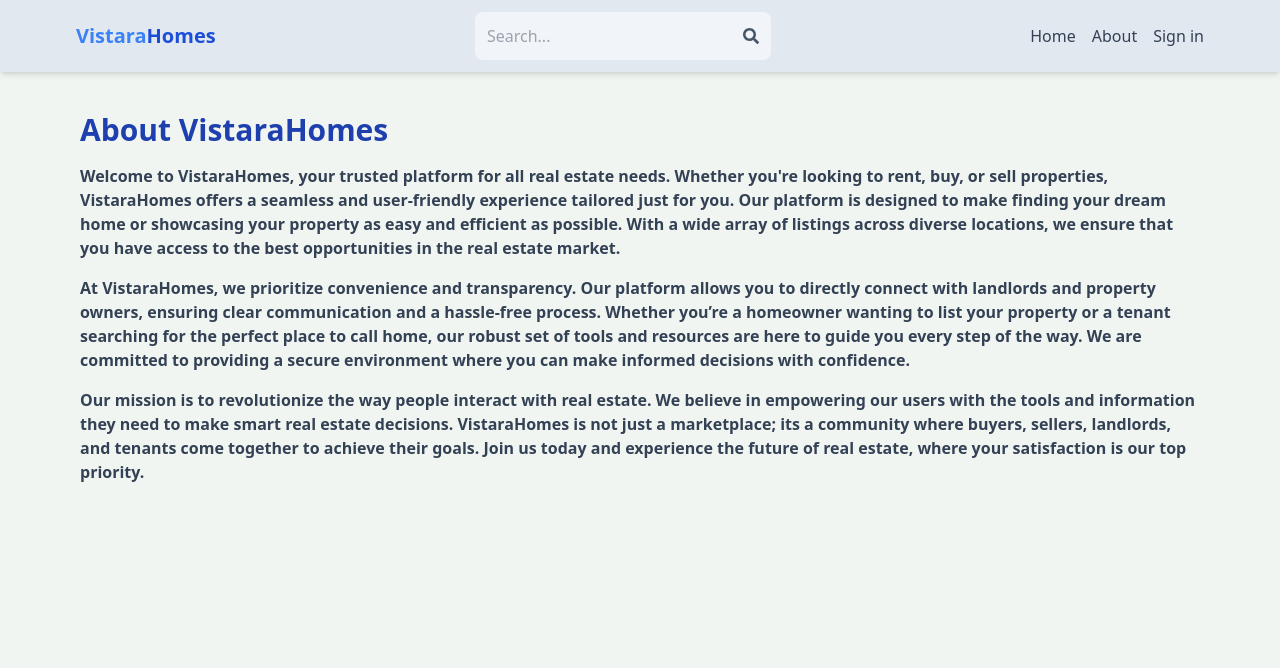
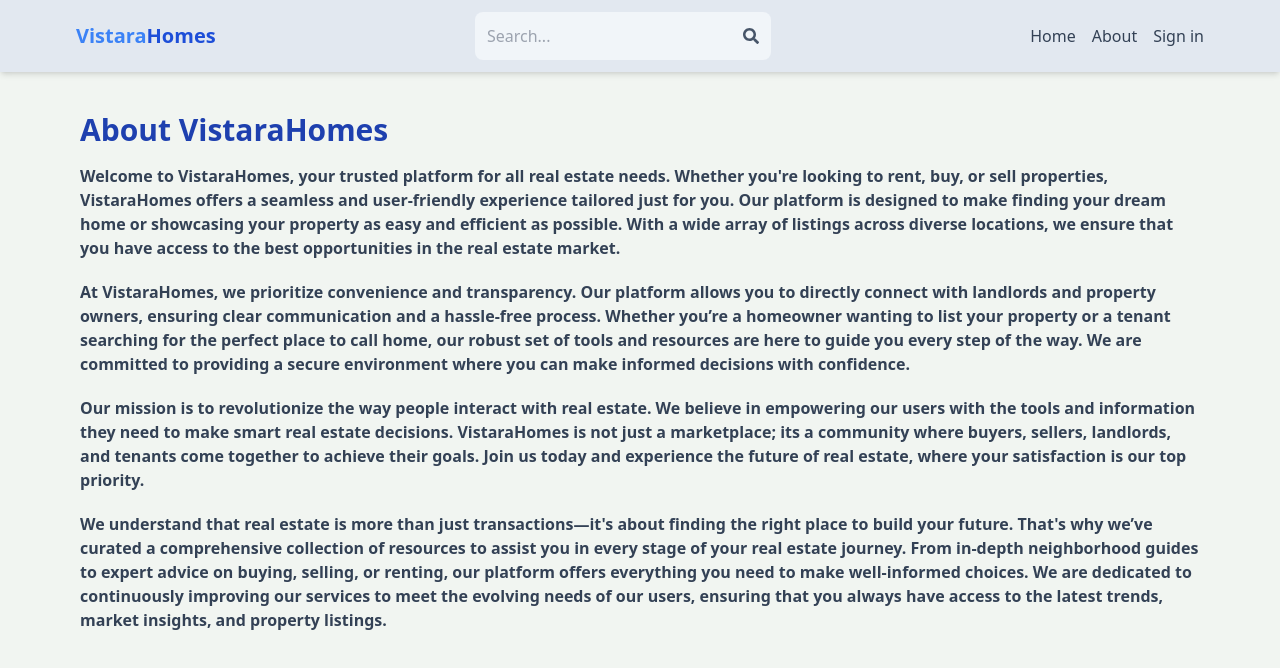
Before and after one commit to naidu-3009/realestate-project-fullstack, a React (Vite) app in the folder client/: page /about in a window 1280 px wide. Shown: the top 668 px of the page. Built offline with nearby package versions, Linux system fonts and the light colour scheme; no server answers.

Commit message:
updated few minor changes

```diff
--- a/client/src/pages/About.jsx
+++ b/client/src/pages/About.jsx
@@ -7,7 +7,7 @@ export default function about() {
         {" "}
         About VistaraHomes
       </h1>
-      <p className="mb-4 text-slate-700 font-semibold">
+      <p className="mb-5 text-slate-700 font-semibold">
         Welcome to VistaraHomes, your trusted platform for all real estate
         needs. Whether you're looking to rent, buy, or sell properties,
         VistaraHomes offers a seamless and user-friendly experience tailored
@@ -16,7 +16,7 @@ export default function about() {
         wide array of listings across diverse locations, we ensure that you have
         access to the best opportunities in the real estate market.
       </p>
-      <p className="mb-4 text-slate-700 font-semibold">
+      <p className="mb-5 text-slate-700 font-semibold">
         At VistaraHomes, we prioritize convenience and transparency. Our
         platform allows you to directly connect with landlords and property
         owners, ensuring clear communication and a hassle-free process. Whether
@@ -26,7 +26,7 @@ export default function about() {
         to providing a secure environment where you can make informed decisions
         with confidence.
       </p>
-      <p className="mb-4 text-slate-700 font-semibold">
+      <p className="mb-5 text-slate-700 font-semibold">
         Our mission is to revolutionize the way people interact with real
         estate. We believe in empowering our users with the tools and
         information they need to make smart real estate decisions. VistaraHomes
@@ -35,6 +35,17 @@ export default function about() {
         today and experience the future of real estate, where your satisfaction
         is our top priority.
       </p>
+      <p className="mb-5 text-slate-700 font-semibold">
+        We understand that real estate is more than just
+        transactions—it's about finding the right place to build your future.
+        That's why we’ve curated a comprehensive collection of resources to
+        assist you in every stage of your real estate journey. From in-depth
+        neighborhood guides to expert advice on buying, selling, or renting, our
+        platform offers everything you need to make well-informed choices. We
+        are dedicated to continuously improving our services to meet the
+        evolving needs of our users, ensuring that you always have access to the
+        latest trends, market insights, and property listings.
+      </p>
     </div>
   );
 }
--- a/client/src/pages/CreateListing.jsx
+++ b/client/src/pages/CreateListing.jsx
@@ -294,7 +294,7 @@ export default function CreateListing() {
                   type="number"
                   id="discountPrice"
                   min="0"
-                  max="5000000"
+                  max="10000000"
                   required
                   className="p-3 border border-gray-300 rounded-lg"
                   onChange={handleChange}
--- a/client/src/pages/Listing.jsx
+++ b/client/src/pages/Listing.jsx
@@ -89,7 +89,7 @@ export default function Listing() {
           )}
           <div className="flex flex-col max-w-4xl mx-auto p-3 my-7 gap-4">
             <p className="text-2xl font-semibold">
-              {Listing.name} - ${" "}
+              {Listing.name} - ₹{" "}
               {Listing.offer
                 ? Listing.discountPrice.toLocaleString("en-US")
                 : Listing.regularPrice.toLocaleString("en-US")}
@@ -105,7 +105,7 @@ export default function Listing() {
               </p>
               {Listing.offer && (
                 <p className="bg-green-900 w-full max-w-[200px] text-white text-center p-1 rounded-md">
-                  ${+Listing.regularPrice - +Listing.discountPrice} OFF
+                  ₹{+Listing.regularPrice - +Listing.discountPrice} OFF
                 </p>
               )}
             </div>
--- a/client/src/pages/Profile.jsx
+++ b/client/src/pages/Profile.jsx
@@ -24,7 +24,7 @@ import { Link } from "react-router-dom";
 export default function Profile() {
   const fileRef = useRef(null);
   const dispatch = useDispatch(); // Initialize dispatch here
-  const [UpdateSuccess, setUpdateSuccess] = useState({});
+  const [UpdateSuccess, setUpdateSuccess] = useState(false);
   const { currentUser, loading, error } = useSelector((state) => state.user);
   const [file, setFile] = useState(undefined);
   const [filePerc, setFilePerc] = useState(0);
@@ -68,6 +68,7 @@ export default function Profile() {
 
   const handleSubmit = async (e) => {
     e.preventDefault();
+    //  setUpdateSuccess(false)
     try {
       dispatch(updateUserStart());
       const res = await fetch(`/api/user/update/${currentUser._id}`, {
@@ -235,9 +236,9 @@ export default function Profile() {
           Sign Out
         </span>
       </div>
-      <p className="text-red-700 mt-5">{error ? error : ""} </p>
-      <p className="text-green-700 mt-5">
-        {UpdateSuccess ? "User is updated successfully" : "  "}
+      <p className='text-red-700 mt-5'>{error ? error : ''}</p>
+      <p className='text-green-700 mt-5'>
+        {UpdateSuccess ? 'User is updated successfully!' : ''}
       </p>
       <button onClick={handleShowListings} className="text-blue-700 w-full">
         Show Listings
--- a/client/src/pages/Search.jsx
+++ b/client/src/pages/Search.jsx
@@ -136,7 +136,7 @@ export default function Search() {
               placeholder="Search..."
               value={sidebardata.searchTerm}
               onChange={handleChange}
-              className="border rounded-lg p-3 w-full"
+              className="border rounded-lg p-3 w-full focus:outline-none"
             />
           </div>
           <div className="flex gap-2 flex-wrap items-center">
--- a/client/src/pages/UpdateListing.jsx
+++ b/client/src/pages/UpdateListing.jsx
@@ -307,7 +307,7 @@ export default function CreateListing() {
                   type="number"
                   id="discountPrice"
                   min="0"
-                  max="5000000"
+                  max="10000000"
                   required
                   className="p-3 border border-gray-300 rounded-lg"
                   onChange={handleChange}
```
